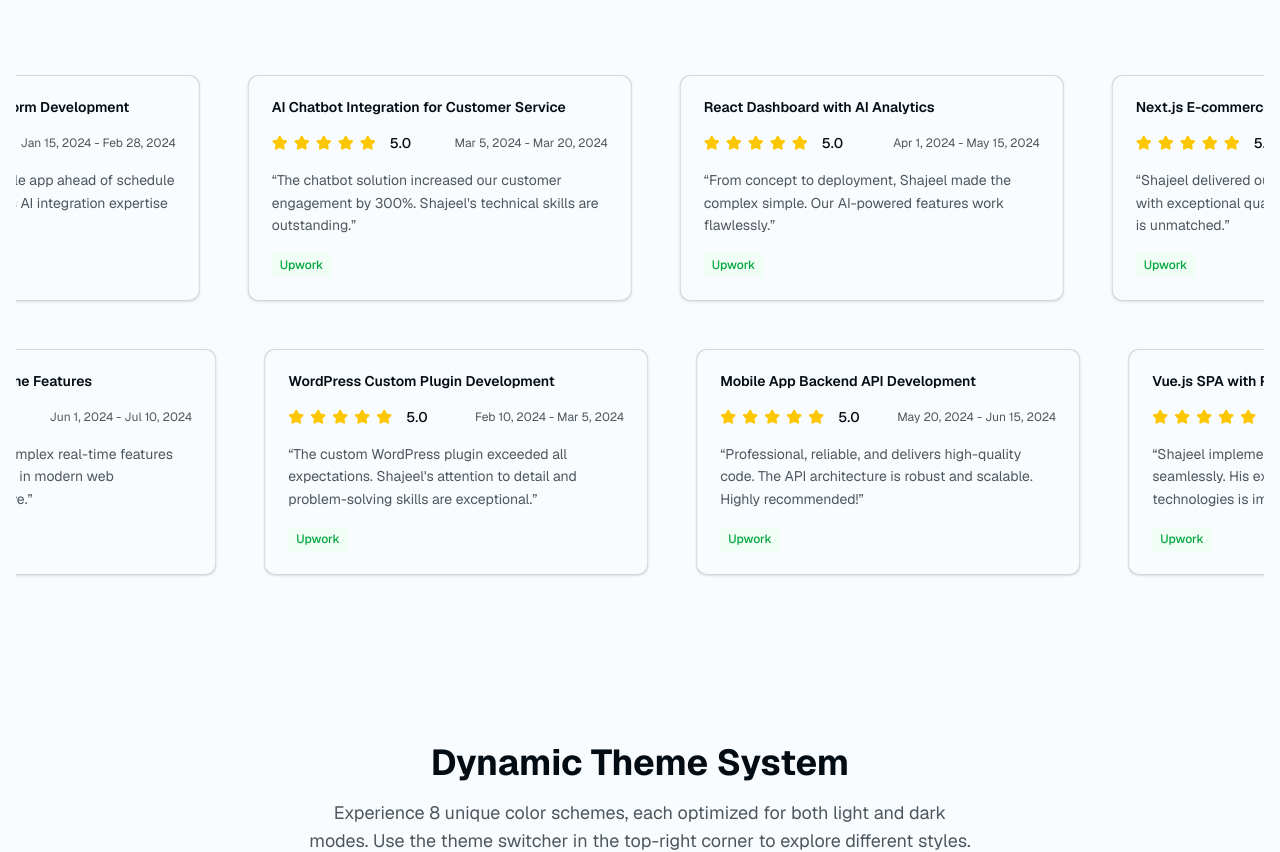
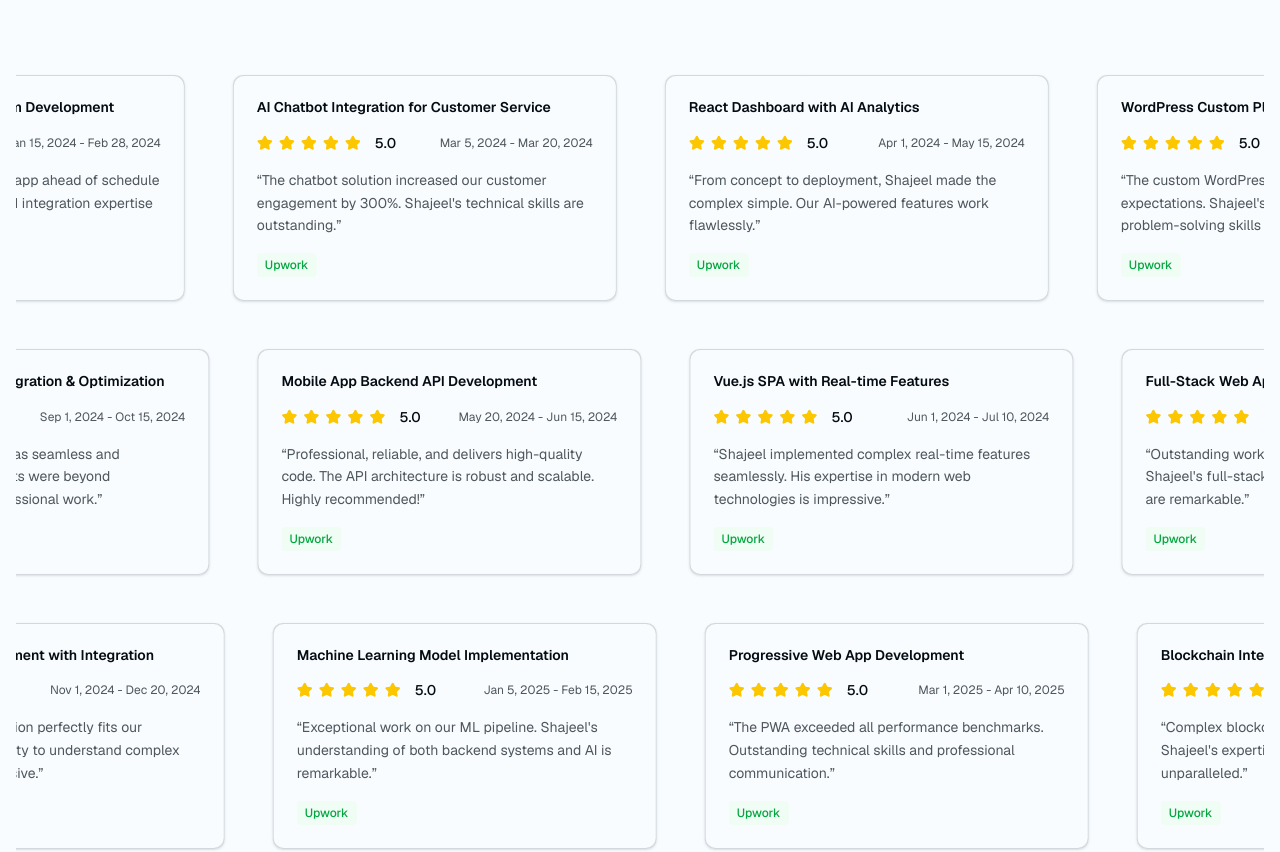
Before and after one commit to Shajeel-Afzal/ShajeelAfzal_NextJS, a Next.js app: page / in a window 1280 px wide. Shown: the part 5000-5852 px from the top of the page. Built offline with nearby package versions, Linux system fonts and the light colour scheme.

Commit message:
feat: add dynamic testimonial splitting and enhance TestimonialsSection layout

```diff
--- a/src/components/testimonials-section.tsx
+++ b/src/components/testimonials-section.tsx
@@ -66,15 +66,105 @@ const testimonials: Testimonial[] = [
     rating: 5,
     dateRange: "Jun 1, 2024 - Jul 10, 2024",
     platform: "Upwork"
+  },
+  {
+    title: "Full-Stack Web Application with AI Features",
+    name: "Jennifer Park",
+    role: "CEO, AI Solutions Inc",
+    content: "Outstanding work on our AI-powered platform. Shajeel's full-stack expertise and attention to detail are remarkable.",
+    avatar: "/api/placeholder/40/40",
+    rating: 5,
+    dateRange: "Jul 15, 2024 - Aug 30, 2024",
+    platform: "Upwork"
+  },
+  {
+    title: "E-commerce Platform Migration & Optimization",
+    name: "Robert Miller",
+    role: "E-commerce Director",
+    content: "The platform migration was seamless and performance improvements were beyond expectations. Highly professional work.",
+    avatar: "/api/placeholder/40/40",
+    rating: 5,
+    dateRange: "Sep 1, 2024 - Oct 15, 2024",
+    platform: "Upwork"
+  },
+  {
+    title: "Custom CRM Development with Integration",
+    name: "Maria González",
+    role: "Operations Manager",
+    content: "The custom CRM solution perfectly fits our workflow. Shajeel's ability to understand complex requirements is impressive.",
+    avatar: "/api/placeholder/40/40",
+    rating: 5,
+    dateRange: "Nov 1, 2024 - Dec 20, 2024",
+    platform: "Upwork"
+  },
+  {
+    title: "Machine Learning Model Implementation",
+    name: "Dr. James Wilson",
+    role: "Data Science Lead",
+    content: "Exceptional work on our ML pipeline. Shajeel's understanding of both backend systems and AI is remarkable.",
+    avatar: "/api/placeholder/40/40",
+    rating: 5,
+    dateRange: "Jan 5, 2025 - Feb 15, 2025",
+    platform: "Upwork"
+  },
+  {
+    title: "Progressive Web App Development",
+    name: "Sophie Laurent",
+    role: "Digital Product Manager",
+    content: "The PWA exceeded all performance benchmarks. Outstanding technical skills and professional communication.",
+    avatar: "/api/placeholder/40/40",
+    rating: 5,
+    dateRange: "Mar 1, 2025 - Apr 10, 2025",
+    platform: "Upwork"
+  },
+  {
+    title: "Blockchain Integration & Smart Contracts",
+    name: "Alex Chen",
+    role: "Blockchain Startup Founder",
+    content: "Complex blockchain integration made simple. Shajeel's expertise in emerging technologies is unparalleled.",
+    avatar: "/api/placeholder/40/40",
+    rating: 5,
+    dateRange: "May 1, 2025 - Jun 20, 2025",
+    platform: "Upwork"
   }
 ];
 
-// Split testimonials into two rows
-const firstRowTestimonials = testimonials.slice(0, 3);
-const secondRowTestimonials = testimonials.slice(3, 6);
+// Dynamic function to split testimonials into rows - handles any number of testimonials
+const splitTestimonialsIntoRows = (testimonials: Testimonial[], numberOfRows: number = 3) => {
+  // Handle edge cases
+  if (!testimonials || testimonials.length === 0) {
+    return [];
+  }
+
+  if (numberOfRows <= 0) {
+    numberOfRows = 1;
+  }
+
+  // If we have fewer testimonials than desired rows, adjust rows to match testimonials
+  const actualRows = Math.min(numberOfRows, testimonials.length);
+
+  const rows: Testimonial[][] = [];
+  const itemsPerRow = Math.ceil(testimonials.length / actualRows);
+
+  for (let i = 0; i < actualRows; i++) {
+    const startIndex = i * itemsPerRow;
+    const endIndex = Math.min(startIndex + itemsPerRow, testimonials.length);
+    const rowTestimonials = testimonials.slice(startIndex, endIndex);
+
+    // Only add row if it has testimonials (extra safety check)
+    if (rowTestimonials.length > 0) {
+      rows.push(rowTestimonials);
+    }
+  }
+
+  return rows;
+};
 
 export function TestimonialsSection() {
   const [isHovered, setIsHovered] = useState(false);
+
+  // Dynamically split testimonials into rows (default: 3 rows)
+  const testimonialRows = splitTestimonialsIntoRows(testimonials, 3);
 
   return (
     <section id="testimonials" className="py-20">
@@ -98,24 +188,40 @@ export function TestimonialsSection() {
           onMouseLeave={() => setIsHovered(false)}
         >
           {/* First Row - Left to Right */}
-          <Marquee className="[--duration:40s]">
-            {firstRowTestimonials.map((testimonial) => (
+          {testimonialRows[0] && (
+            <Marquee className="[--duration:50s]">
+              {testimonialRows[0].map((testimonial) => (
                 <TestimonialCard
                   key={testimonial.name}
                   testimonial={testimonial}
                 />
               ))}
             </Marquee>
+          )}
 
           {/* Second Row - Right to Left */}
-          <Marquee reverse className="[--duration:40s]">
-            {secondRowTestimonials.map((testimonial) => (
+          {testimonialRows[1] && (
+            <Marquee reverse className="[--duration:55s]">
+              {testimonialRows[1].map((testimonial) => (
                 <TestimonialCard
                   key={testimonial.name}
                   testimonial={testimonial}
                 />
               ))}
             </Marquee>
+          )}
+
+          {/* Third Row - Left to Right */}
+          {testimonialRows[2] && (
+            <Marquee className="[--duration:60s]">
+              {testimonialRows[2].map((testimonial) => (
+                <TestimonialCard
+                  key={testimonial.name}
+                  testimonial={testimonial}
+                />
+              ))}
+            </Marquee>
+          )}
         </div>
       </div>
     </section>
```
Lines whose indentation alone changed are shown as unchanged.
